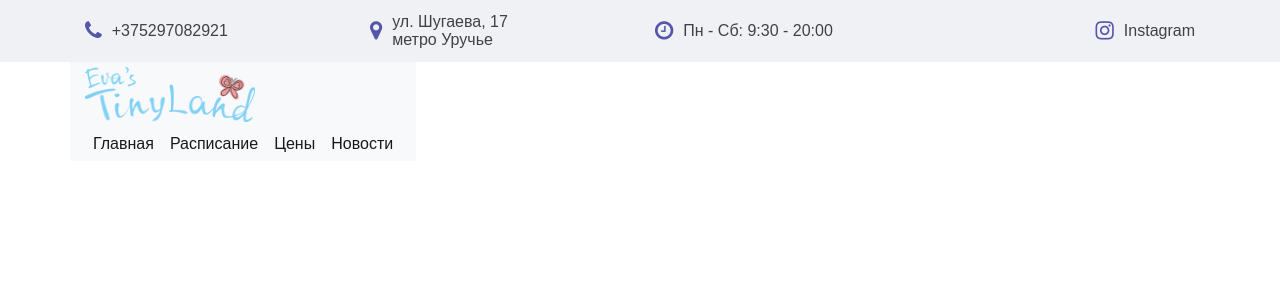
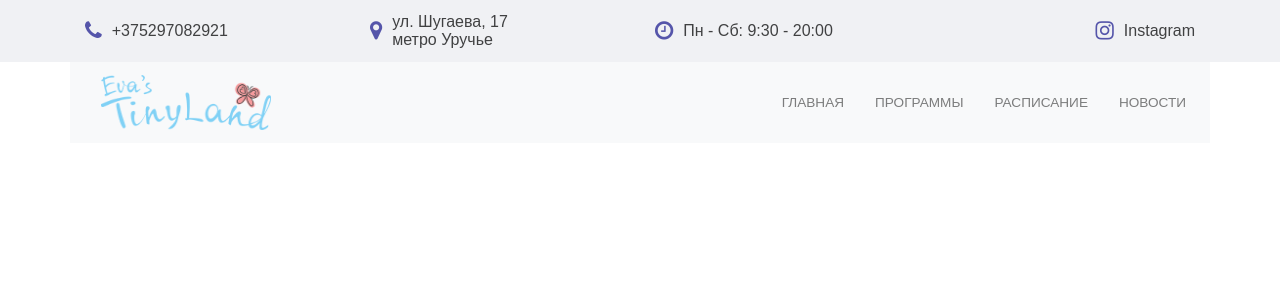
Before and after one commit to tritren/TinyLand, a PHP site: page / in a window 1280 px wide. Shown: the top 300 px of the page. Run offline with PHP 8.4, Linux system fonts and the light colour scheme.

Commit message:
all above mentioned remarks are corrected

```diff
--- a/css/styles.css
+++ b/css/styles.css
@@ -1,21 +1,16 @@
 /* body */
 body {
-	background-color: #ffffff;
     height: 100%;
     min-width: 320px;
     position: relative;
     line-height: 1.75;
-    font-size: 16px;
     color: #404142;
-
-    opacity: 1;
     font: 400 16px osr,Arial,Helvetica,sans-serif;
 }
 
 /* header */
 header{
     background: #F0F1F4;
-    display: table;
     width: 100%;
     padding: 13px 0px;
 }
@@ -28,12 +23,9 @@ a {
     text-decoration: none;
     color: #404142;
 }
-a::active {
-    color: #5555AA;
-   }
-a:hover {
-    color: #5555AA;
-    text-decoration: none;
+a:hover, a:active {
+color: #5555AA;
+text-decoration: none;
 }
 
 /* navigation */
@@ -41,3 +33,14 @@ a:hover {
     width: 170px;
     height: 55px;
 }
+
+.navbar ul li a {
+    padding: 7px 15px;
+    float: left;
+    color: #404142;
+    text-transform: uppercase;
+    font-size: .85em;
+    margin-left: 15px;
+    -webkit-border-radius: 5px;
+    border-radius: 5px;
+}
--- a/head.php
+++ b/head.php
@@ -1,8 +1,7 @@
 <meta charset="utf-8">
 <meta name="viewport" content="width=device-width, initial-scale=1">
 <meta name="robots" content="all"/>
-<script src="js/bootstrap.min.js"></script>
-<script src="https://code.jquery.com/jquery-3.3.1.slim.min.js" integrity="sha384-q8i/X+965DzO0rT7abK41JStQIAqVgRVzpbzo5smXKp4YfRvH+8abtTE1Pi6jizo" crossorigin="anonymous"></script>
+<script src="js/bootstrap.min.js" type="text/javascript"></script>
 <script src="https://cdnjs.cloudflare.com/ajax/libs/popper.js/1.14.7/umd/popper.min.js" integrity="sha384-UO2eT0CpHqdSJQ6hJty5KVphtPhzWj9WO1clHTMGa3JDZwrnQq4sF86dIHNDz0W1" crossorigin="anonymous"></script>
 <script src="js/main.js"type="text/javascript"></script>
 <link href="https://fonts.googleapis.com/css?family=Rubik&display=swap" rel="stylesheet">
--- a/header.php
+++ b/header.php
@@ -7,7 +7,7 @@
 			<div class="d-none col-sm location d-sm-flex align-items-center">
 				<i class="fa fa-map-marker fa-lg" aria-hidden="true"></i><span> ул. Шугаева, 17<br>метро Уручье</span>
 			</div>
-			<div class="d-none col-sm clok clock d-sm-flex align-items-center">
+			<div class="d-none col-md clok clock d-md-flex align-items-center">
 				<i class="fa fa-clock-o fa-lg" aria-hidden="true"></i><span>  Пн - Сб: 9:30 - 20:00</span>
 			</div>
 			<div class="col-5 col-sm d-flex align-items-center justify-content-end socialNetwork">
--- a/js/main.js
+++ b/js/main.js
@@ -1,3 +1,3 @@
-$(document).ready(function(){
-    $('[data-toggle="tooltip"]').tooltip();
+$('.dropdown-toggle').click(function() {
+$(this).dropdown('toggle');
 });
--- a/navigation.php
+++ b/navigation.php
@@ -1,31 +1,28 @@
-<nav class="navigation">
+<nav>
 	<div class="container">
 		<div class="row">
-			<nav class="colnavbar navbar-expand-lg navbar-light bg-light">
-				<div class="col-7">
-			  <a class="navbar-brand" href="#"><img src="img/eva.png"></a>
-			  </div>
-			  <button class="navbar-toggler" type="button" data-toggle="collapse" data-target="#navbarSupportedContent" aria-controls="navbarSupportedContent" aria-expanded="false" aria-label="Toggle navigation">
+			<div class="navbar navbar-expand-md navbar-light bg-light col-sm-12">
+ 				 <a class="navbar-brand col-6" href="http://tinyland.by"><img src="img/eva.png"></a>
+ 					 <button class="navbar-toggler" type="button"  data-toggle="collapse" data-target="#navbarNav" aria-controls="navbarNav" aria-expanded="true" aria-label="Toggle navigation">
    					  <span class="navbar-toggler-icon"></span>
  					 </button>
-
-			  <div class=" col 5 collapse navbar-collapse " id="navbarSupportedContent">
+ 				 <div class="collapse navbar-collapse justify-content-end" id="navbarNav">
    					 <ul class="navbar-nav">
-			      <li class="nav-item active">
-			        <a class="nav-link" href="#">Главная</a>
+    					  <li class="nav-item">
+    						    <a class="nav-link" href="http://tinylande.by">ГЛАВНАЯ<span class="sr-only"></span></a>
     					  </li>
-			      <li class=" nav-item active">
-			        <a class= "nav-link" href="#">Расписание</a>
+    					  <li class="nav-item">
+     						   <a class="nav-link" href="#">ПРОГРАММЫ</a>
     					  </li>
-			       <li class="nav-item active">
-			        <a class="nav-link" href="#">Цены</a>
+    					  <li class="nav-item">
+       							 <a class="nav-link" href="#">РАСПИСАНИЕ</a>
      					 </li>
-			       <li class="nav-item active">
-			        <a class="nav-link" href="#">Новости</a>
+     					 <li class="nav-item">
+      						  <a class="nav-link" href="#">НОВОСТИ</a>
      					 </li>
    					 </ul>
   				</div>
-			</nav>
+			</div>
 		</div>
 	</div>
 </nav>
```
Lines whose indentation alone changed are shown as unchanged.
